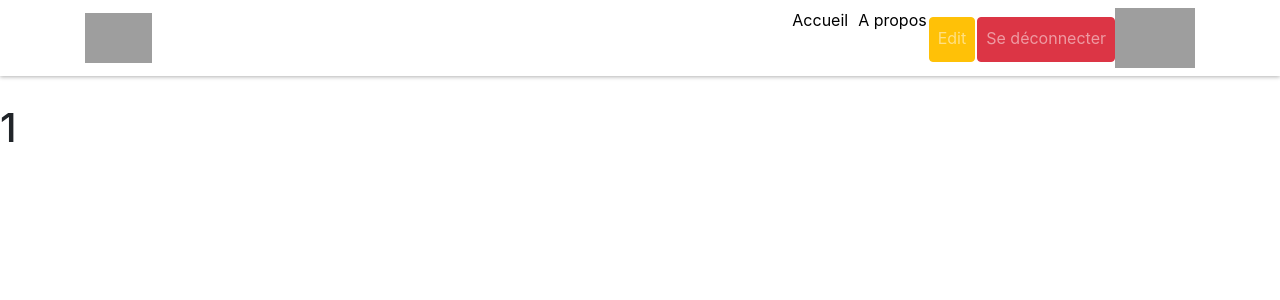
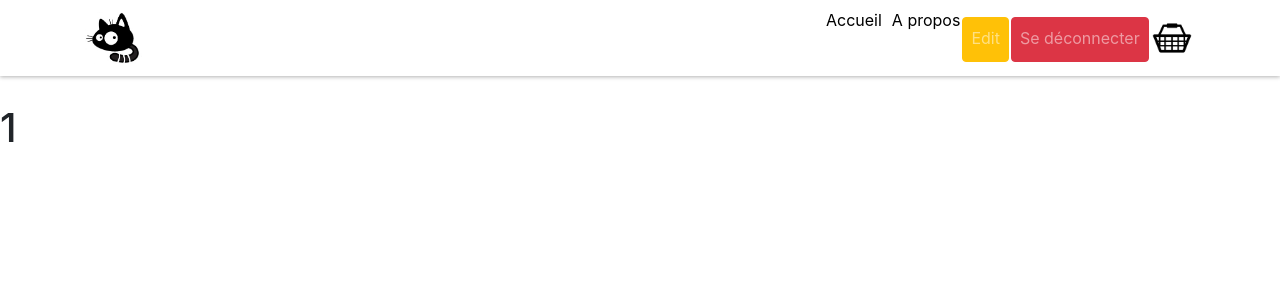
Before and after one commit to remiboivin-zz/e-commerce-chaton, a Rails app: page /carts/edit/1 in a window 1280 px wide. Shown: the top 300 px of the page. Run offline with Rails 7, Linux system fonts and the light colour scheme; the visitor is signed in with stand-in values (Sample User, id 1); data that the repository does not hold is empty; style sheets or scripts are compiled from the project's sources; parts of the project's set-up code (start-up, migrations or seed data) failed here and were passed over; grey boxes are pictures that could not be loaded.

Commit message:
front, modif des logos et fichiers cart

```diff
--- a/app/assets/stylesheets/header.css
+++ b/app/assets/stylesheets/header.css
@@ -1,5 +1,5 @@
 img.logo {
-	height: 50px;
+	height: 4vw;
 	width: auto;
 }
 
--- a/app/controllers/carts_controller.rb
+++ b/app/controllers/carts_controller.rb
@@ -5,11 +5,11 @@ class CartsController < ApplicationController
   def edit
     @id_item_to_del = params[:id_item_to_del]
 
-    Store.where(cart_id: current_user.id).each do |i|
-      if i.item_id == @id_item_to_del
-        i.destroy
-      end
-    end
+    # Store.where(cart_id: current_user.id).each do |i|
+    #   if i.item_id == @id_item_to_del
+    #     i.destroy
+    #   end
+    # end
     # redirect_to "/carts/show"
   end
 
--- a/app/views/layouts/_header.html.erb
+++ b/app/views/layouts/_header.html.erb
@@ -1,6 +1,6 @@
 <nav class="navbar navbar-expand-lg navbar-dark bg-white fixed-top">
   <div class="container">
-    <img class="logo" src="cat-logo.jpg">
+    <a href=<%= root_path %> ><img class="logo" src="/cat-logo.jpg"></a>
     <button class="navbar-toggler" type="button" data-toggle="collapse" data-target="#navbarResponsive" aria-controls="navbarResponsive" aria-expanded="false" aria-label="Toggle navigation">
       <span class="navbar-toggler-icon"></span>
     </button>
@@ -22,7 +22,7 @@
         <%= link_to "Se déconnecter", destroy_user_session_path , method: :delete, class: "btn btn-danger nav-link" %>
       </li>
       <li class="nav-item">
-        <img class="basket-icon" src="basket-icon.png" href="#">
+        <a href="#"><img class="basket-icon" src="/basket-icon.png"></a>
       </li>
     <% else %> <!-- Pas connecté -->
       <li class="nav-item">
```
Also changed, not shown: app/views/carts/show.html.erb (+15 -8 lines), 1 other file.
